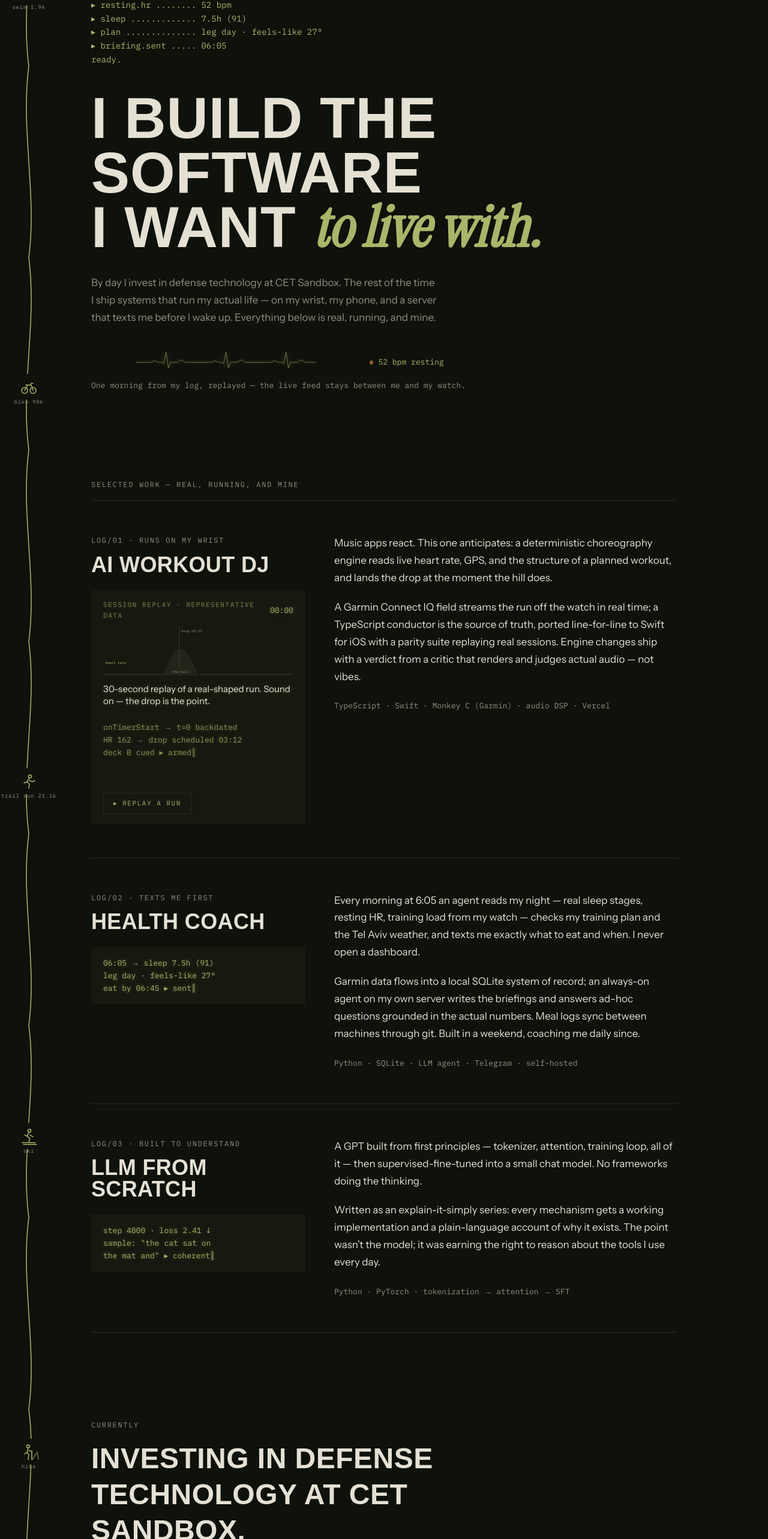
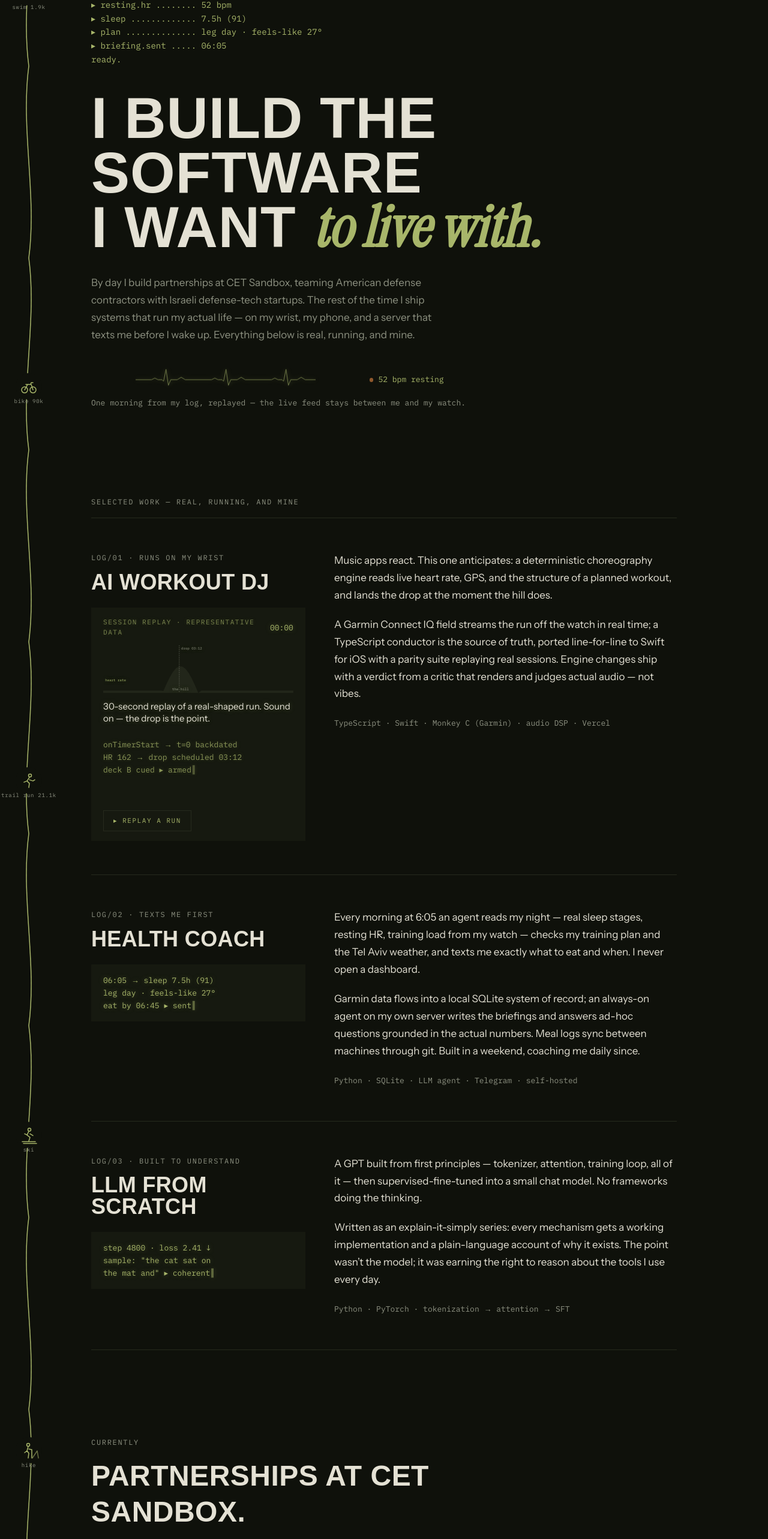
Before and after one commit to eroberts7799/portfolio, a Next.js app: page / in a window 1280 px wide. Shown: the part 210-2776 px from the top of the page at 60% size. Built offline with nearby package versions, Linux system fonts and the light colour scheme; a web font is replaced by a local one.

Commit message:
Fix role framing: partnerships at CET Sandbox, not investing — hero, currently section, meta description

```diff
--- a/app/layout.tsx
+++ b/app/layout.tsx
@@ -34,7 +34,7 @@ const mono = IBM_Plex_Mono({
 export const metadata: Metadata = {
   title: "Ethan Roberts — I build the software I want to live with",
   description:
-    "VC at CET Sandbox. Builder of an anticipatory music engine, an AI health coach that texts first, and a GPT from first principles.",
+    "Partnerships at CET Sandbox. Builder of an anticipatory music engine, an AI health coach that texts first, and a GPT from first principles.",
 };
 
 export default function RootLayout({
--- a/app/page.tsx
+++ b/app/page.tsx
@@ -111,7 +111,8 @@ export default function Home() {
             className="rise mt-8 max-w-xl text-dust"
             style={{ animationDelay: "1000ms" }}
           >
-            By day I invest in defense technology at CET Sandbox. The rest of
+            By day I build partnerships at CET Sandbox, teaming American
+            defense contractors with Israeli defense-tech startups. The rest of
             the time I ship systems that run my actual life — on my wrist, my
             phone, and a server that texts me before I wake up. Everything
             below is real, running, and mine.
@@ -173,11 +174,13 @@ export default function Home() {
             currently
           </p>
           <h2 className="mt-4 max-w-3xl font-display text-[2.25rem] font-semibold uppercase leading-tight tracking-[0.01em] sm:text-[3rem]">
-            Investing in defense technology at CET Sandbox.
+            Partnerships at CET Sandbox.
           </h2>
           <p className="mt-6 max-w-xl text-dust">
-            Scouting the builders rearming the West — from Tel Aviv, where the
-            proving ground is the neighborhood.
+            Teaming American defense contractors with Israeli defense-tech
+            startups — and writing the weekly newsletter that maps the
+            landscape — from Tel Aviv, where the proving ground is the
+            neighborhood.
           </p>
         </section>
 
```
